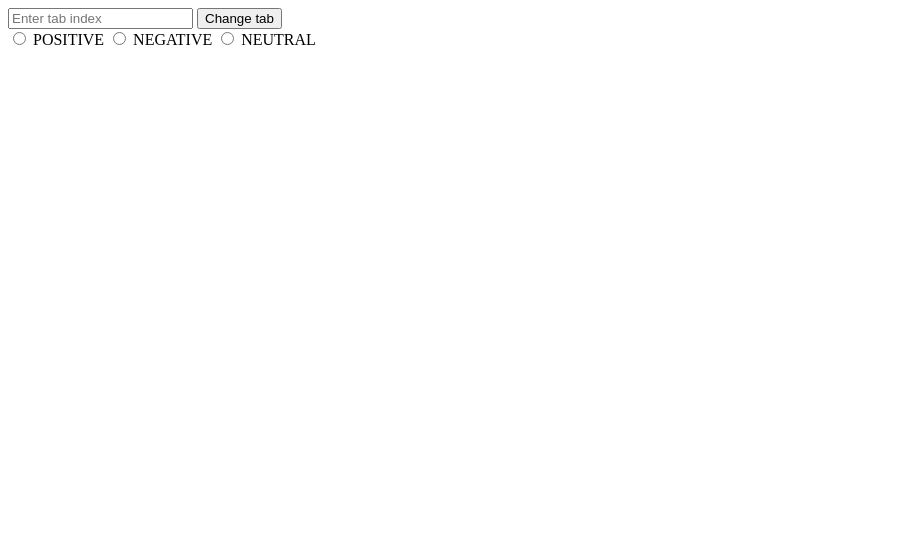
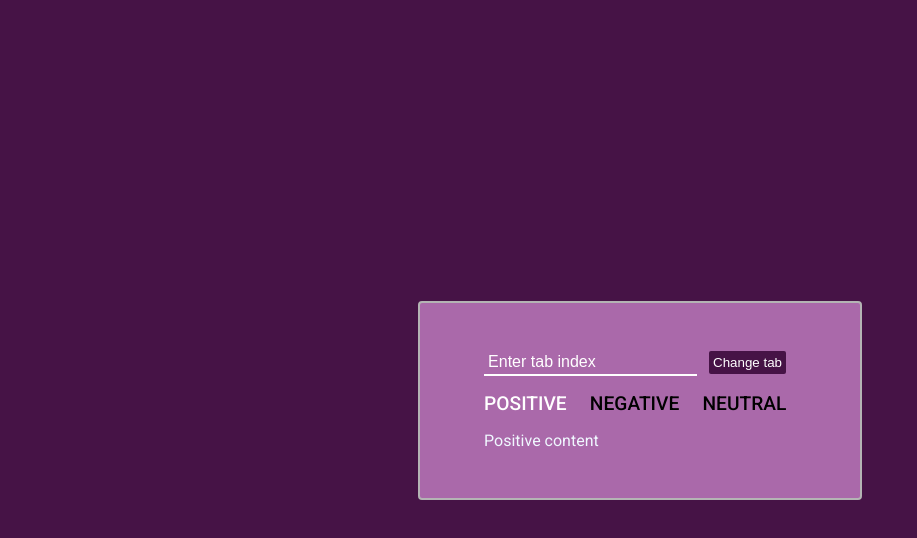
Before and after one commit to h3x4ur0r/frontloops, a plain HTML site: page loop_1/step_2/index.html in a window 1280 px wide. Shown: the whole page, without its empty margins (0-917 px from the left). Drawn offline with Linux system fonts and the light colour scheme.

Commit message:
Step_2 completed

```diff
--- a/loop_1/step_2/index.html
+++ b/loop_1/step_2/index.html
@@ -4,20 +4,40 @@
     <meta charset="UTF-8" />
     <meta http-equiv="X-UA-Compatible" content="IE=edge" />
     <meta name="viewport" content="width=device-width, initial-scale=1.0" />
+    <link rel="stylesheet" href="style.css">
+    <script src="./script.js" defer></script>
     <title>Step_2</title>
   </head>
   <body>
     <div class="container">
       <form action="">
-        <input type="text" placeholder="Enter tab index" class="index" />
-        <button class="changeTab">Change tab</button>
+        <input type="number" placeholder="Enter tab index" id="index" />
+        <button id="changeTab">Change tab</button>
       </form>
-      <input type="radio" class="tab1">
-      <label for="tab1">POSITIVE</label>
-      <input type="radio" class="tab2">
-      <label for="tab2">NEGATIVE</label>
-      <input type="radio" class="tab3">
-      <label for="tab3">NEUTRAL</label>
+      <input type="radio" name="tab" id="positive" checked/>
+      <label for="positive">POSITIVE</label>
+
+      <input type="radio" name="tab" id="negative" class="tab2" />
+      <label for="negative">NEGATIVE</label>
+
+      <input type="radio" name="tab" id="neutral" class="tab3" />
+      <label for="neutral">NEUTRAL</label>
+
+      <div class="tab" id="tab1">
+        <p class="tab1-content">
+          Positive content
+        </p>
+      </div>
+      <div class="tab" id="tab2">
+        <p class="tab2-content">
+          Negative content
+        </p>
+      </div>
+      <div class="tab" id="tab3">
+        <p class="tab3-content">
+          Neutral content
+        </p>
+      </div>
     </div>
   </body>
 </html>
--- a/loop_1/step_2/script.js
+++ b/loop_1/step_2/script.js
@@ -0,0 +1,57 @@
+const tabs = {
+    positive: 'tab1',
+    negative: 'tab2',
+    neutral: 'tab3'
+}
+
+const indexTabs = {
+    '1': 'positive',
+    '2': 'negative',
+    '3': 'neutral'
+}
+
+const tabDivs = document.querySelectorAll('.tab');
+
+function changeTab(value) {
+    [...tabDivs].map( tabDiv => {
+        tabDiv.style.display = 'none';
+    })
+    const activetab  = document.getElementById(tabs[value])
+    activetab.style.display = 'block';
+}
+
+function changeTabByNum(value) {
+
+}
+
+changeTab('positive')
+
+for(let i in tabs) {
+    document.getElementById(i).addEventListener('change', () => {
+        changeTab(i)
+    })
+}
+
+const tabIndex = document.getElementById('index');
+const indexButton = document.getElementById('changeTab');
+
+indexButton.addEventListener('click', (e) => {
+    e.preventDefault();
+    let reqTab = tabIndex.value;
+    switch(reqTab) {
+        case "1":
+            changeTab(indexTabs[1]);
+            document.getElementById('positive').checked = true;
+            break;
+        case "2":
+            changeTab(indexTabs[2]);
+            document.getElementById('negative').checked = true;
+            break;
+        case "3":
+            changeTab(indexTabs[3]);
+            document.getElementById('neutral').checked = true;
+            break;
+        default:
+            alert('Invalid Index Number');
+    }
+})
--- a/loop_1/step_2/style.css
+++ b/loop_1/step_2/style.css
@@ -1,3 +1,6 @@
+@import url('https://fonts.googleapis.com/css2?family=Roboto:wght@400;500&display=swap');
+
+
 * {
     margin: 0;
     padding: 0;
@@ -5,5 +8,72 @@
 }
 
 body {
+    background-color: rgb(70, 19, 70);
+    color: aliceblue;
+    font-family: 'Roboto', sans-serif;
+    display: flex;
+    justify-content: center;
+    align-items: center;
+    height: 100vh;
+    overflow-x: hidden;
+}
 
+.container {
+    background-color: rgb(170, 105, 170);
+    padding: 3rem 4rem;
+    border: 2px solid rgb(180, 180, 180);
+    border-radius: 4px;
 }
+
+#index {
+    background-color: rgb(170, 105, 170);
+    outline: none;
+    margin-bottom: 1rem ;
+    border: none;
+    border-bottom: 2px solid white;
+    padding: 4px;
+    padding-right: 2rem;
+}
+
+#index::placeholder {
+    color: white;
+    font-size: 1rem;
+    font-weight: 500;
+}
+
+input::-webkit-outer-spin-button,
+input::-webkit-inner-spin-button {
+    display: none;
+}
+
+#changeTab {
+    background-color: rgb(70, 19, 70);
+    color: white;
+    margin-left: 0.5rem;
+    border: none;
+    border-radius: 2px;
+    padding: 4px;
+}
+
+input[type="radio"]:checked + label {
+    color: white;
+}
+
+input[type="radio"] {
+    display: none;
+}
+
+label {
+    color: black;
+    font-size: 1.2rem;
+    font-weight: 500;
+    padding: 0.6rem;
+}
+
+label[for="positive"] {
+    padding-left: 0;
+}
+
+.tab {
+    margin-top: 1rem;
+}
```
